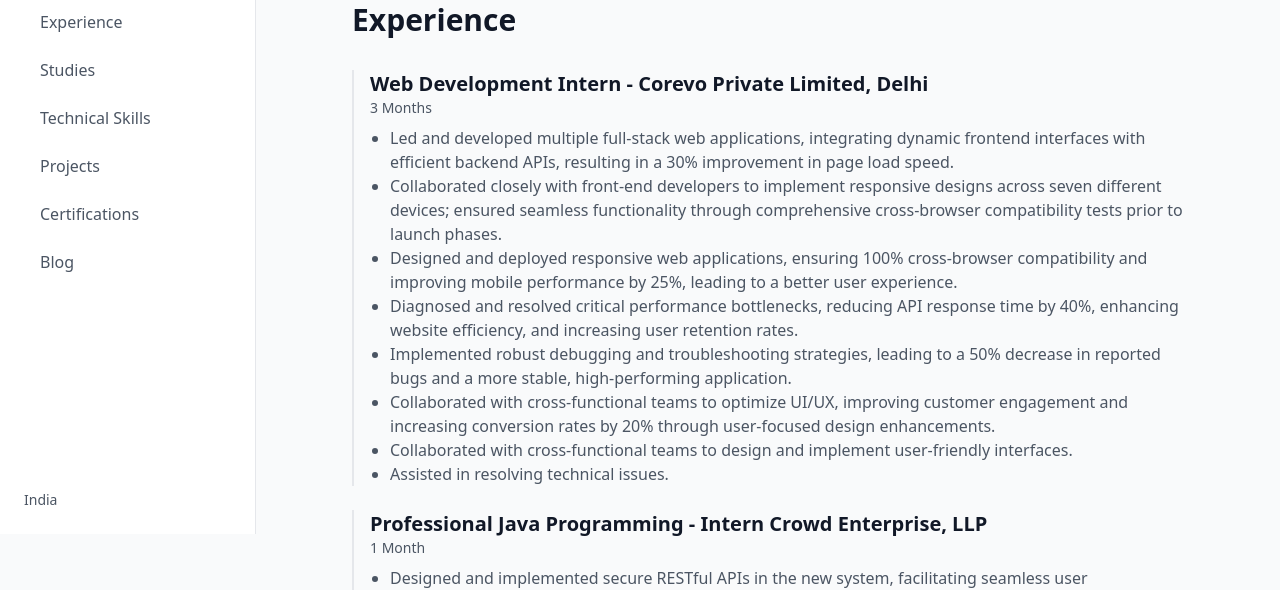
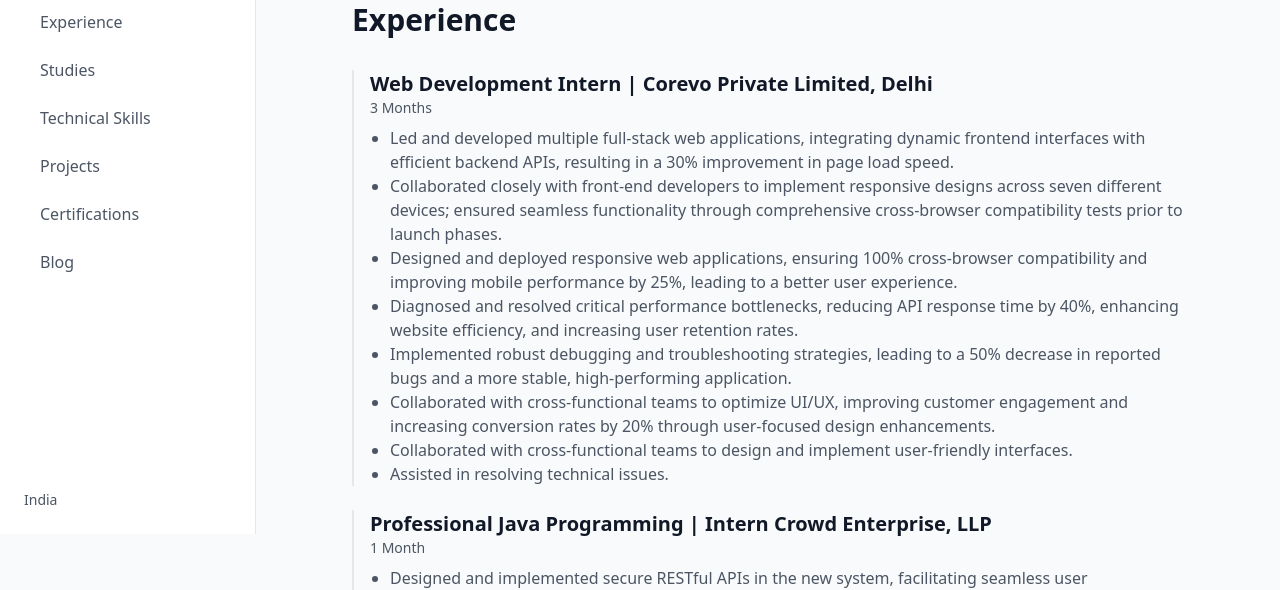
Before and after one commit to Goutam990/Goutam-Portfolio-react, a React (Vite) app: page / in a window 1280 px wide. Shown: the part 266-856 px from the top of the page. Built offline with nearby package versions, Linux system fonts and the light colour scheme.

Commit message:
Few changes

```diff
--- a/src/components/MainContent.tsx
+++ b/src/components/MainContent.tsx
@@ -50,7 +50,7 @@ export function MainContent({ setActiveSection }: MainContentProps) {
           <div className="space-y-6">
 
             <div className="border-l-2 border-gray-200 dark:border-gray-700 pl-4">
-              <h3 className="text-xl font-semibold">Web Development Intern - Corevo Private Limited, Delhi</h3>
+              <h3 className="text-xl font-semibold">Web Development Intern | Corevo Private Limited, Delhi</h3>
               <p className="text-sm text-gray-600 dark:text-gray-400">3 Months</p>
               <ul className="list-disc pl-5 mt-2 text-gray-600 dark:text-gray-400">
                 <li>Led and developed multiple full-stack web applications, integrating dynamic frontend interfaces with efficient backend APIs, resulting in a 30% improvement in page load speed.</li>
@@ -64,7 +64,7 @@ export function MainContent({ setActiveSection }: MainContentProps) {
               </ul>
             </div>
             <div className="border-l-2 border-gray-200 dark:border-gray-700 pl-4">
-              <h3 className="text-xl font-semibold">Professional Java Programming - Intern Crowd Enterprise, LLP</h3>
+              <h3 className="text-xl font-semibold">Professional Java Programming | Intern Crowd Enterprise, LLP</h3>
               <p className="text-sm text-gray-600 dark:text-gray-400">1 Month</p>
               <ul className="list-disc pl-5 mt-2 text-gray-600 dark:text-gray-400">
                 <li>Designed and implemented secure RESTful APIs in the new system, facilitating seamless user authentication for over 1,000 simultaneous sessions and ensuring data integrity and security protocols were maintained.</li>
```
